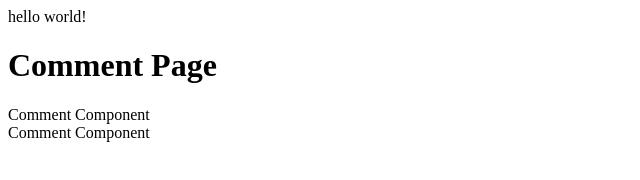
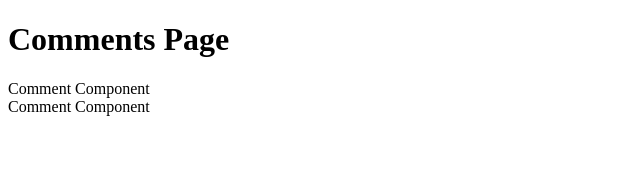
Before and after one commit to soobing/react-comment, a React app: page / in a window 1280 px wide. Shown: the whole page, without its empty margins (0-640 px from the left). Built offline with nearby package versions, Linux system fonts and the light colour scheme.

Commit message:
오타 수정

```diff
--- a/public/index.html
+++ b/public/index.html
@@ -8,7 +8,6 @@
 </head>
 
 <body>
-  <div>hello world!</div>
   <div id="root"></div>
   <noscript>
     You need to enable JavaScript to run this app.
--- a/src/pages/comments.js
+++ b/src/pages/comments.js
@@ -2,7 +2,7 @@ import React from 'react';
 import Comment from '../components/comment';
 export default function commentsPage() {
   return <div>
-    <h1>Comment Page</h1>
+    <h1>Comments Page</h1>
     <Comment />
     <Comment />
   </div>
```
